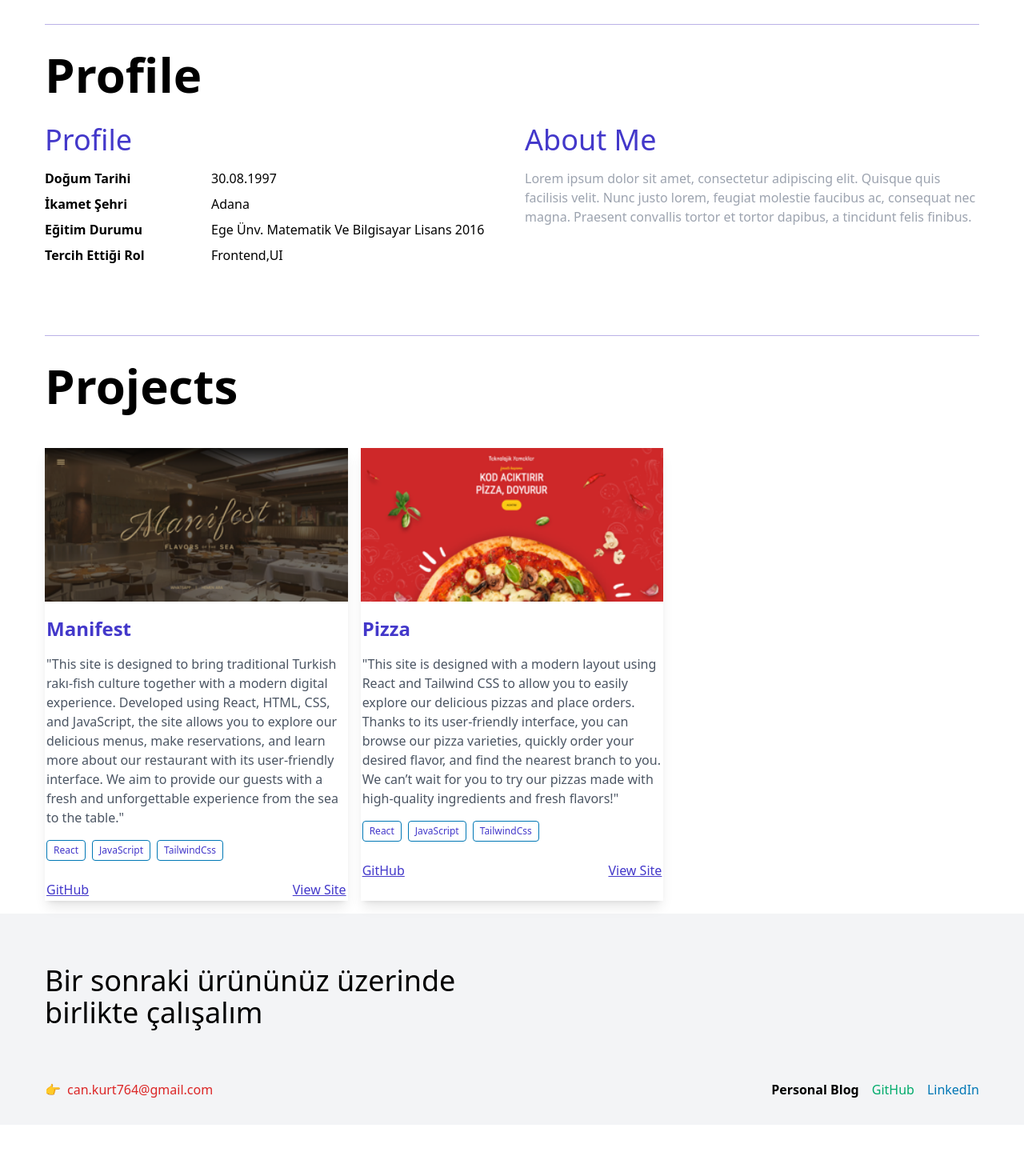
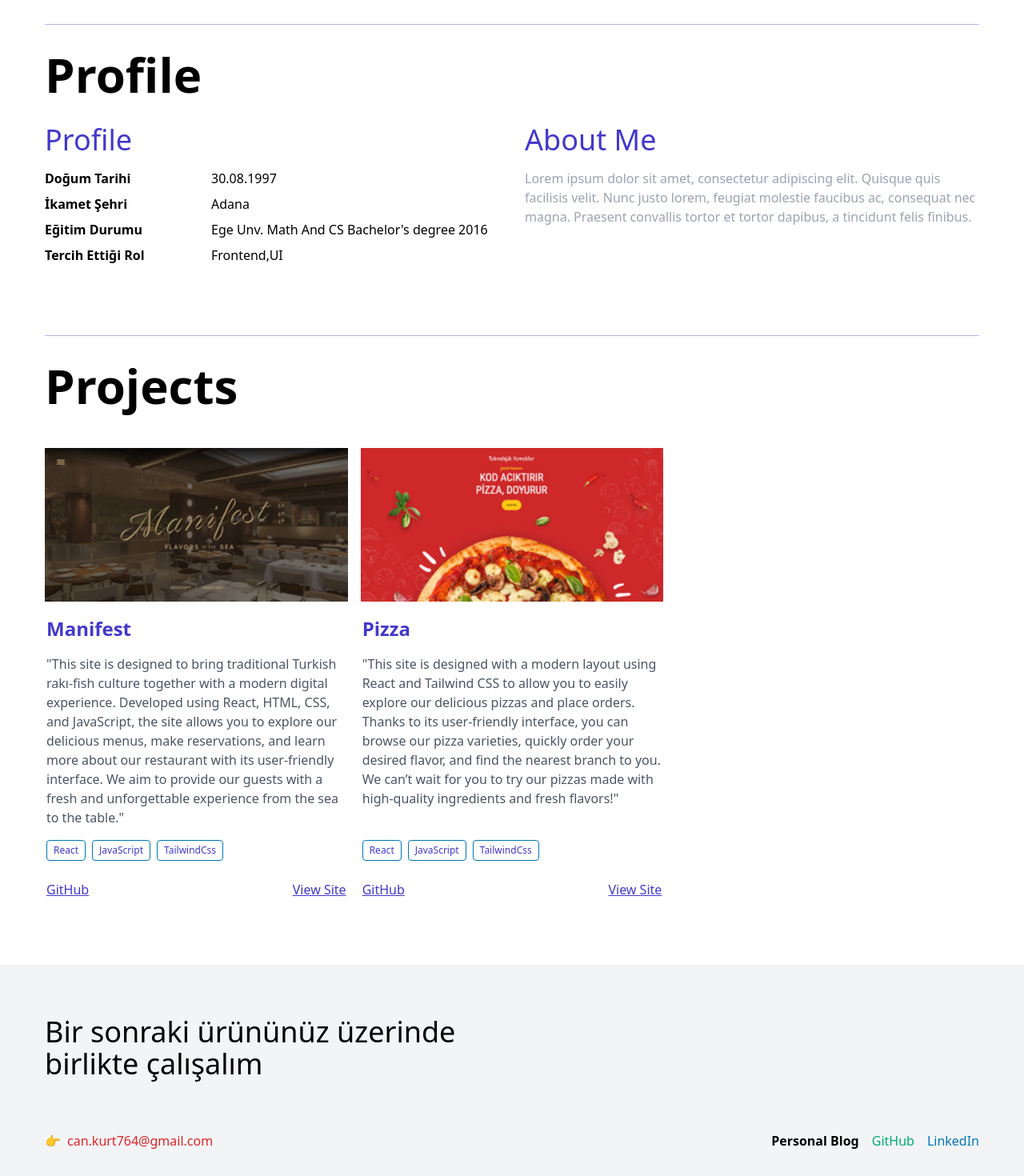
Before and after one commit to kurtemrecan/my-portfolio-site, a React (Vite) app: page / in a window 1280 px wide. Shown: the part 992-2462 px from the top of the page at 80% size. Before the commit the page ends 2398 px from the top, so only its background shows below. Built offline with nearby package versions, Linux system fonts and the light colour scheme.

Commit message:
worked on tailwindCss

```diff
--- a/src/components/Footer.jsx
+++ b/src/components/Footer.jsx
@@ -2,7 +2,7 @@ import React from 'react';
 
 export default function Footer() {
   return (
-    <div className="bg-gray-100 p-4">
+    <div className="bg-gray-100 p-4 mt-16">
       <div className="container flex flex-col items-start">
         <div className="text-left">
           <p className="text-4xl font-regular mt-8 mb-12">
--- a/src/components/Projects.jsx
+++ b/src/components/Projects.jsx
@@ -3,12 +3,14 @@ import projectsData from '../data/projectsData';
 
 export default function Projects() {
   return (
-    <section className="container p-4">
+    <section className="container p-4 ">
       <hr className="border-t border-custom-purple mt-4" />
       <h2 className="text-6xl font-semibold mb-12 mt-8">Projects</h2>
       <div className="grid grid-cols-1 sm:grid-cols-2 lg:grid-cols-3 gap-4">
+        {' '}
+        {/* gap ile oynayınca kartların boyutu değişiyor */}
         {projectsData.map((project) => (
-          <div key={project.id} className="overflow-hidden shadow-lg">
+          <div key={project.id} className="overflow-hidden">
             <img
               src={project.image}
               alt={project.title}
@@ -18,16 +20,21 @@ export default function Projects() {
               <h3 className="text-2xl font-semibold text-indigo-700 mb-4 mt-4">
                 {project.title}
               </h3>
-              <p className="text-gray-600">{project.description}</p>
-              <div className="flex space-x-2 mt-4">
-                {project.technologies.map((tech, index) => (
+              <p className="text-gray-600 min-h-56">{project.description}</p>
+              <div className="flex space-x-2 mt-2">
+                {project.technologies.map(
+                  (
+                    tech,
+                    index //ilerde min-h-56 kısımı patlatabilir
+                  ) => (
                     <span
                       key={index}
                       className="border rounded border-custom-blue text-indigo-700 px-2 py-1 text-xs mb-2"
                     >
                       {tech}
                     </span>
-                ))}
+                  )
+                )}
               </div>
               <div className="flex justify-between mt-4">
                 <a
--- a/src/data/profileData.js
+++ b/src/data/profileData.js
@@ -1,7 +1,7 @@
 const profileData = {
   dogumGunu: '30.08.1997',
   ikametSehri: 'Adana',
-  egitimDurumu: 'Ege Ünv. Matematik Ve Bilgisayar Lisans 2016',
+  egitimDurumu: "Ege Unv. Math And CS Bachelor's degree 2016",
   rol: 'Frontend,UI',
   aboutMe:
     'Lorem ipsum dolor sit amet, consectetur adipiscing elit. \n Quisque quis facilisis velit. Nunc justo lorem, feugiat molestie faucibus ac, consequat nec magna. Praesent convallis tortor et tortor dapibus, a tincidunt felis finibus. ',
```
Lines whose indentation alone changed are shown as unchanged.
